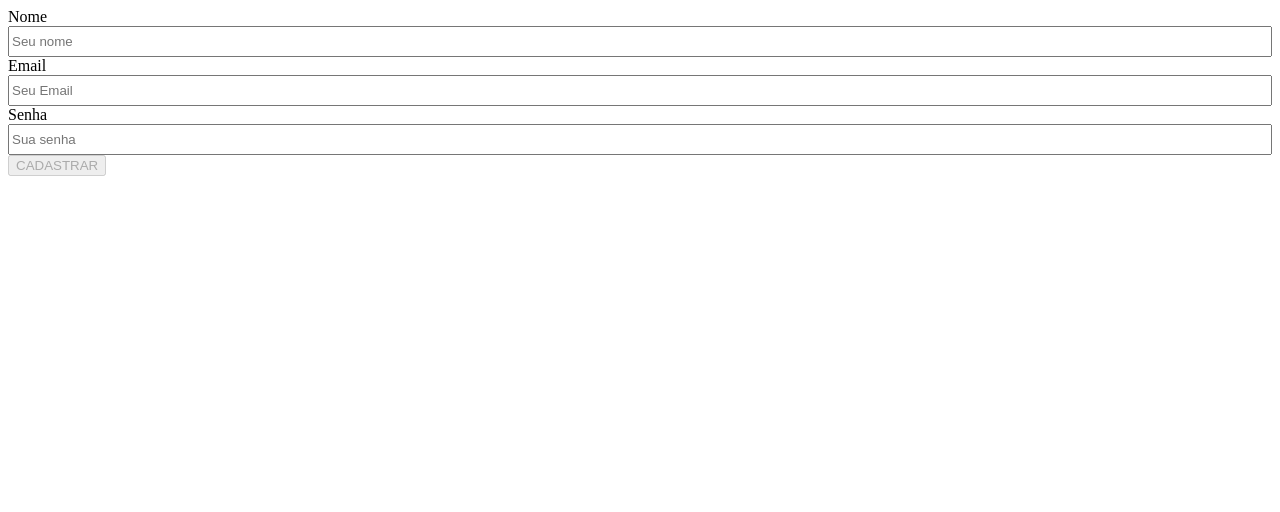
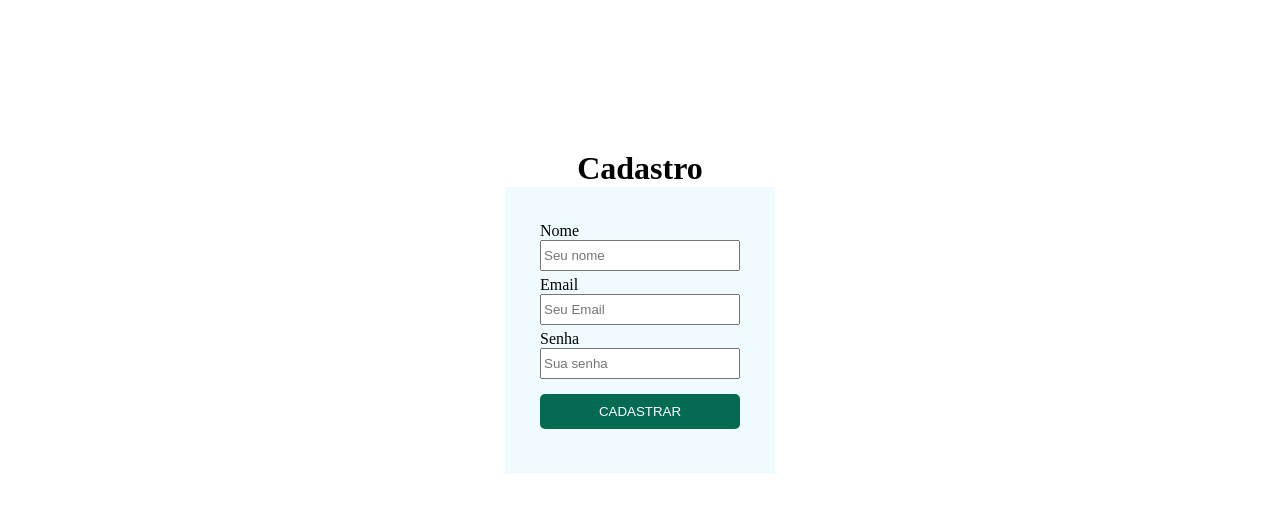
Before and after one commit to jose-cleiton/App-de-Delivery, a React (Create React App) app in the folder front-end/: page /register in a window 1280 px wide. Shown: the top 512 px of the page. Built offline with nearby package versions, Linux system fonts and the light colour scheme.

Commit message:
style: front register

```diff
--- a/front-end/src/pages/LoginPage.jsx
+++ b/front-end/src/pages/LoginPage.jsx
@@ -1,10 +1,8 @@
-import '../styles/Login.css';
-
 import React from 'react';
+import '../styles/LoginPage.css';
 import { useForm } from 'react-hook-form';
+import { useNavigate } from 'react-router-dom';
 import { useDispatch, useSelector } from 'react-redux';
-import { useNavigate } from 'react-router-dom';
-
 import RockGlassImage from '../images/rockGlass.svg';
 import { getErrorOnLogin } from '../store';
 import { fetchUserLogin } from '../store/actions';
@@ -73,7 +71,9 @@ function LoginPage() {
           data-testid="common_login__button-register"
           type="button"
           className="registerButton"
-          onClick={ () => navigate('/register') }
+          onClick={ () => {
+            if (!error) { navigate('/register'); }
+          } }
         >
           Não tenho conta
         </button>
--- a/front-end/src/pages/RegisterPage.jsx
+++ b/front-end/src/pages/RegisterPage.jsx
@@ -1,8 +1,8 @@
 import React from 'react';
+import '../styles/RegisterPage.css';
 import { useForm } from 'react-hook-form';
 import { useDispatch, useSelector } from 'react-redux';
 import { useNavigate } from 'react-router-dom';
-
 import { getErrorOnLogin } from '../store';
 import { fetchUserRegister } from '../store/actions';
 
@@ -24,7 +24,8 @@ function RegisterPage() {
 
   return (
     <div>
-      <form onSubmit={ handleSubmit(onSubmit) }>
+      <h1 className="tituloCadastro">Cadastro</h1>
+      <form onSubmit={ handleSubmit(onSubmit) } className="registerForm">
         <label htmlFor="name">
           Nome
           <input
@@ -67,6 +68,7 @@ function RegisterPage() {
         <button
           data-testid="common_register__button-register"
           type="submit"
+          className="registerBtn"
           disabled={ !formState.isValid }
         >
           CADASTRAR
--- a/front-end/src/styles/Login.css
+++ b/front-end/src/styles/LoginPage.css
@@ -15,6 +15,7 @@
   display: flex;
   flex-direction: column;
   padding: 35px;
+  width: 200px;
 }
 
 label {
--- /dev/null
+++ b/front-end/src/styles/RegisterPage.css
@@ -0,0 +1,30 @@
+.registerForm {
+  align-self: center;
+  background-color: #f0fbff;
+  display: flex;
+  flex-direction: column;
+  justify-content: center;
+  margin: 0 auto;
+  padding: 35px;
+  width: 200px;
+}
+
+.registerForm input {
+  height: 25px;
+  margin-bottom: 5px;
+}
+
+.registerBtn {
+  background-color: #036b52;
+  border: none;
+  border-radius: 5px;
+  color: white;
+  cursor: pointer;
+  height: 35px;
+  margin: 10px 0;
+}
+
+.tituloCadastro {
+  margin: 150px auto 0;
+  text-align: center;
+}
```
